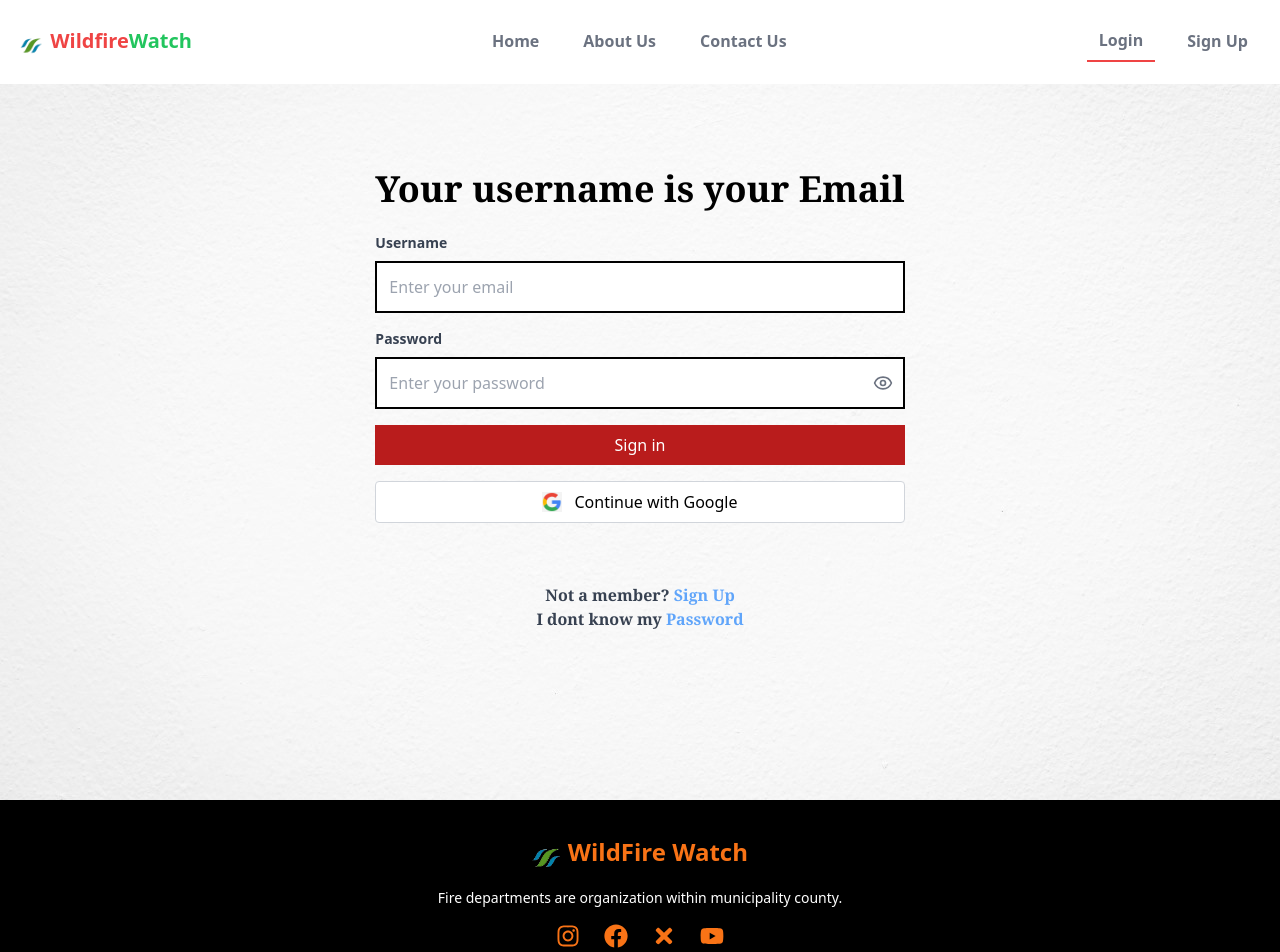
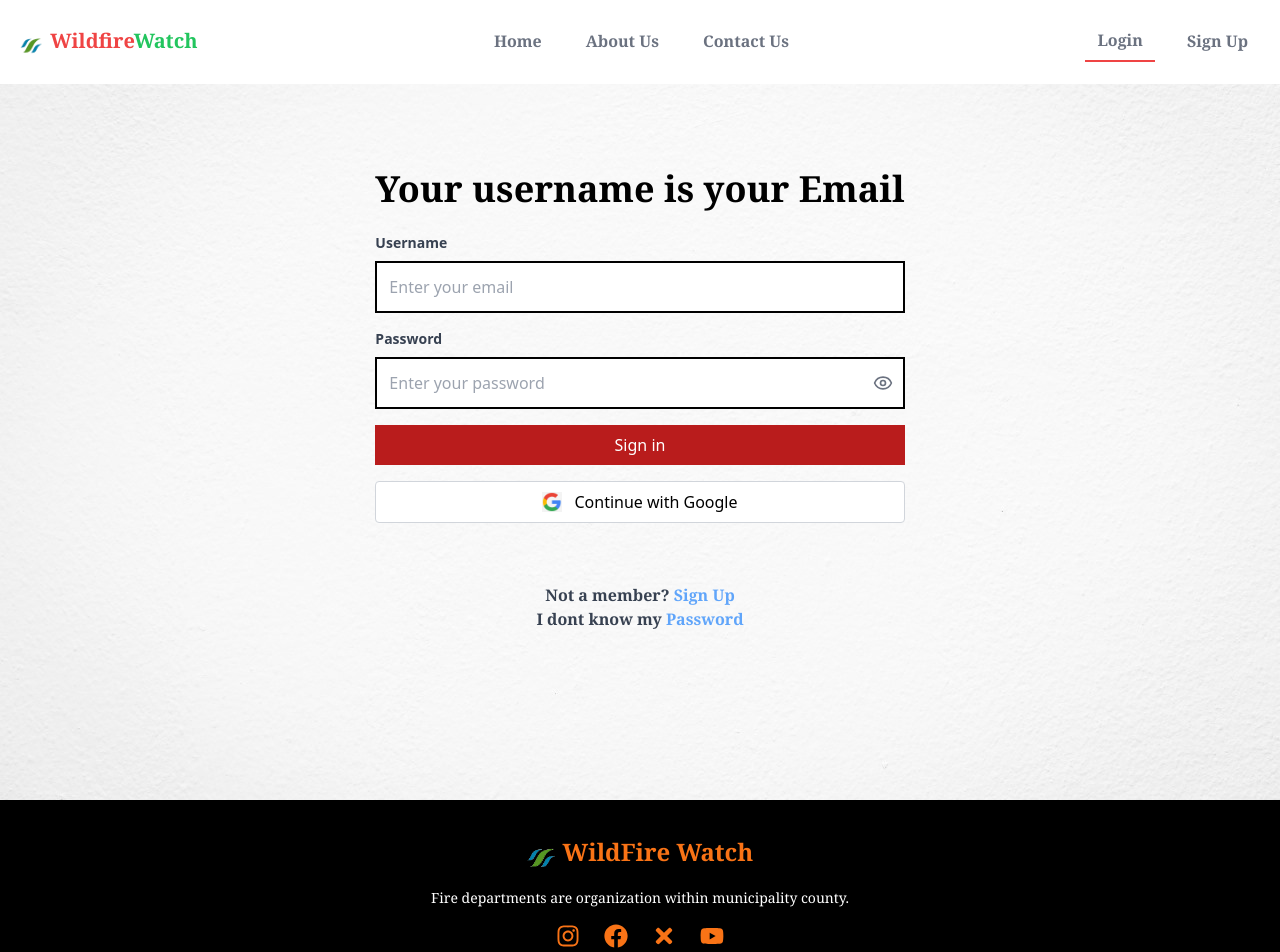
Before and after one commit to zargham101/wildfire, a React (Create React App) app in the folder frontend/: page /login in a window 1280 px wide. Shown: the top 952 px of the page. Built offline with nearby package versions, Linux system fonts and the light colour scheme.

Commit message:
Update: Navbar and footer font updated

```diff
--- a/frontend/src/components/Footer.jsx
+++ b/frontend/src/components/Footer.jsx
@@ -8,11 +8,11 @@ const Footer = () => {
       <div className="max-w-screen-xl mx-auto flex flex-col items-center text-center">
         <div className="flex items-center space-x-2 mb-4">
           <img src="/images/logo.png" alt="FireZon Logo" className="h-10" />
-          <span className="text-orange-500 text-2xl font-bold">
+          <span className="text-orange-500 font-serif text-2xl font-bold">
             WildFire Watch
           </span>
         </div>
-        <p className="text-sm mb-4">
+        <p className="text-sm mb-4 font-serif">
           Fire departments are organization within municipality county.
         </p>
         <div className="flex space-x-6 mb-4">
@@ -30,7 +30,7 @@ const Footer = () => {
           </Link>
         </div>
         <div className=" w-[1345px] border-t-2 border-orange-500 mt-8">
-          <div className="text-sm text-gray-400 pt-4">
+          <div className="text-sm text-gray-400 pt-4 font-serif">
             <p>&copy; 2025 - All Rights Reserved | Created By Hassnain & Kainat</p>
           </div>
         </div>
--- a/frontend/src/components/Navbar.jsx
+++ b/frontend/src/components/Navbar.jsx
@@ -66,13 +66,13 @@ const Navbar = () => {
             alt="WildfireWatch Logo"
             className="h-8"
           />
-          <h1 className="text-xl font-bold">
+          <h1 className="text-xl font-bold font-serif">
             <span className="text-red-500">Wildfire</span>
             <span className="text-green-500">Watch</span>
           </h1>
         </div>
 
-        <ul className="flex space-x-5 text-gray-500 font-bold mx-auto">
+        <ul className="flex space-x-5 text-gray-500 font-serif font-bold mx-auto">
           <li>
             <Link
               to="/"
@@ -149,7 +149,7 @@ const Navbar = () => {
           <div className="flex items-center space-x-5 text-gray-500 font-bold">
             <Link
               to="/login"
-              className={`px-3 py-2 transition-all duration-300 hover:text-red-500 ${
+              className={`px-3 py-2 font-serif transition-all duration-300 hover:text-red-500 ${
                 isActive("/login") ? "border-b-2 border-red-500" : ""
               }`}
             >
@@ -157,7 +157,7 @@ const Navbar = () => {
             </Link>
             <Link
               to="/signup"
-              className={`px-3 py-2 transition-all duration-300 hover:text-red-500 ${
+              className={`px-3 py-2 font-serif transition-all duration-300 hover:text-red-500 ${
                 isActive("/signup") ? "border-b-2 border-red-500" : ""
               }`}
             >
```
